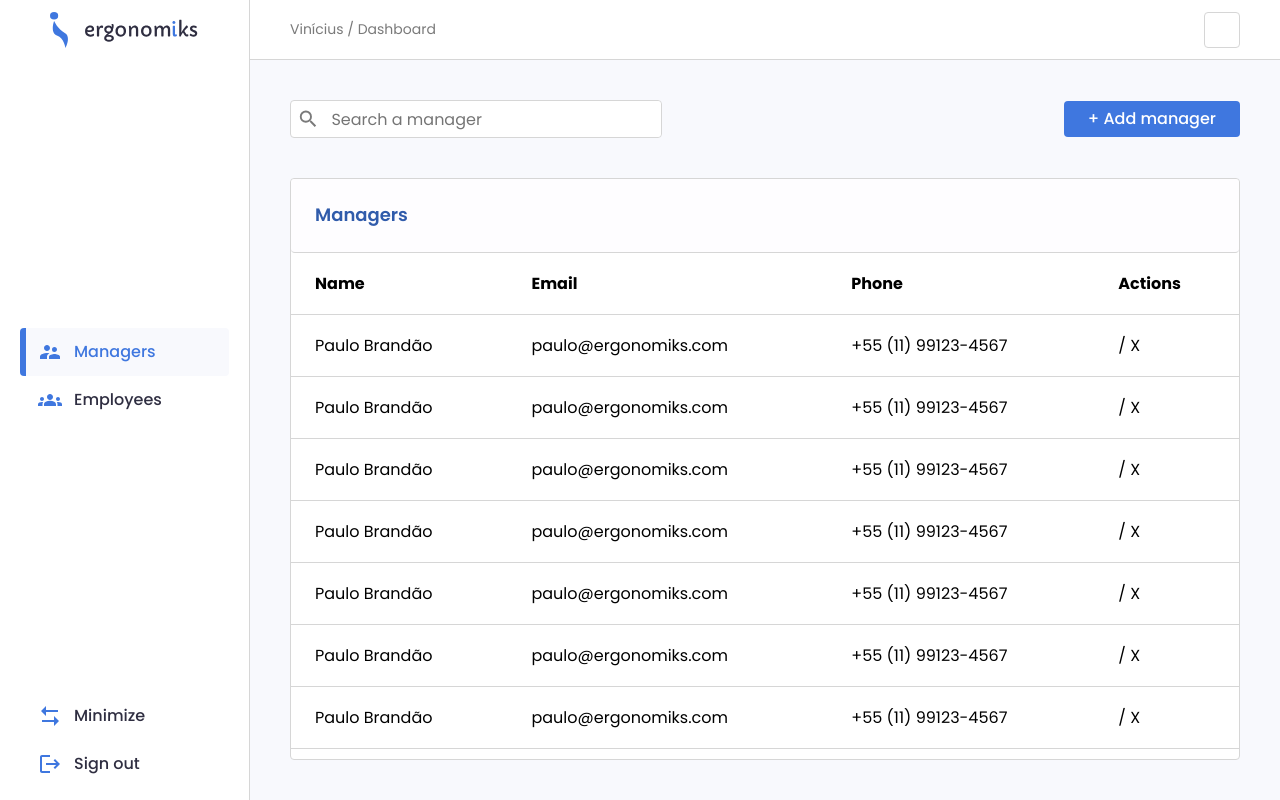
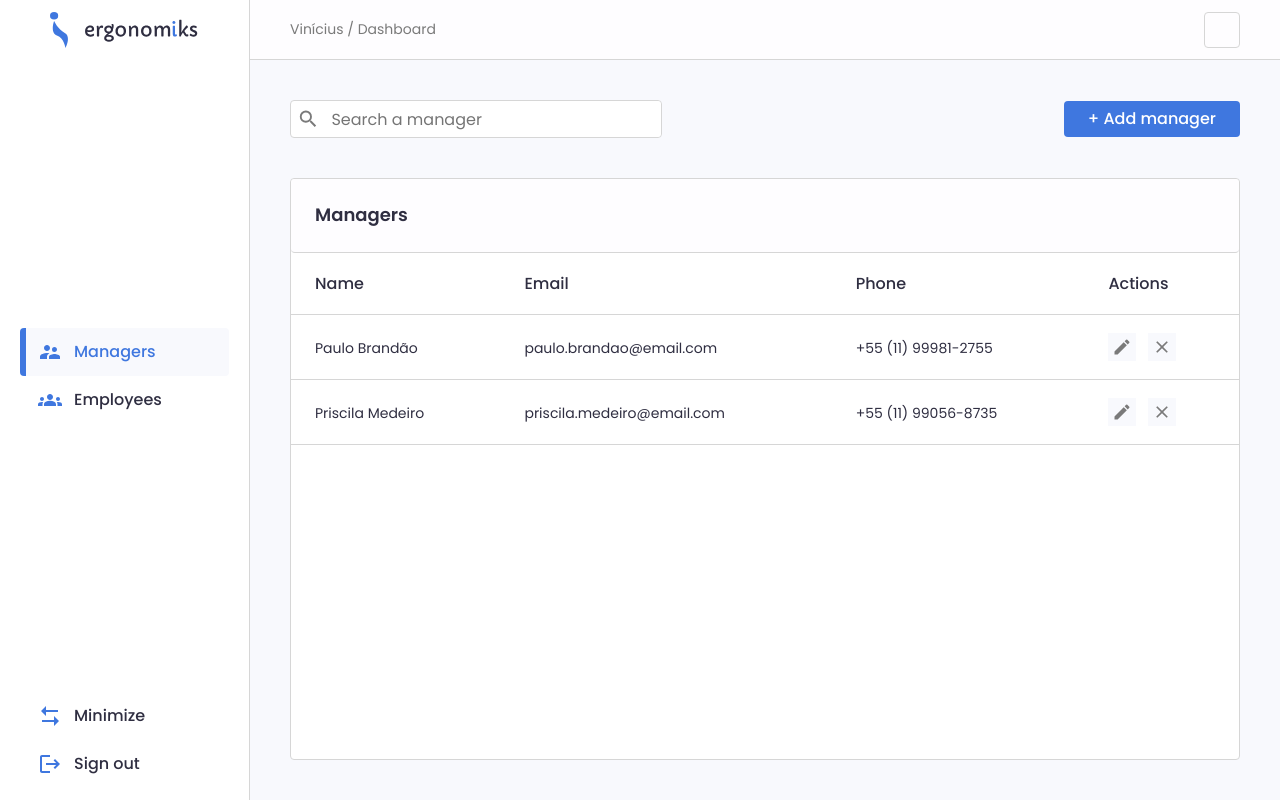
Before and after one commit to vinixiii/ergonomiks-next, a Next.js app: page /app/company/managers in a window 1280 px wide. Built offline with nearby package versions, Linux system fonts and the light colour scheme.

Commit message:
refactor: change table props and add action icons

```diff
--- /dev/null
+++ b/mock/managers/index.js
@@ -0,0 +1,12 @@
+export const managers = [
+  {
+    name: 'Paulo Brandão',
+    email: 'paulo.brandao@email.com',
+    phone: '+55 (11) 99981-2755',
+  },
+  {
+    name: 'Priscila Medeiro',
+    email: 'priscila.medeiro@email.com',
+    phone: '+55 (11) 99056-8735',
+  },
+];
--- a/src/components/common/Header/styles/HeaderWrapper.js
+++ b/src/components/common/Header/styles/HeaderWrapper.js
@@ -6,7 +6,7 @@ export const HeaderWrapper = styled.div`
   align-items: center;
   justify-content: space-between;
   color: ${({ theme }) => theme.colors.secondaryText};
-  background-color: ${({ theme }) => theme.colors.primaryBackground};
+  background-color: ${({ theme }) => theme.colors.secondaryBackground};
   border-bottom: 1px solid ${({ theme }) => theme.colors.border};
   padding: 0 40px;
 `;
--- a/src/components/common/Table/index.jsx
+++ b/src/components/common/Table/index.jsx
@@ -1,15 +1,71 @@
 import React from 'react';
+import { MdEdit, MdClose } from 'react-icons/md';
 
 import { TableWrapper } from './styles/TableWrapper';
 import { Text } from '../../foundation/Text';
 
-export function Table({ children, title }) {
+export function Table({ title, columns, rows }) {
+  const rowData = rows.map((item, index) => {
+    const items = [];
+    let i = 0;
+
+    for (const key in item) {
+      items.push({
+        key: columns[i],
+        value: item[key],
+      });
+
+      i++;
+    }
+
+    return (
+      <tr key={index}>
+        {items.map((row, rowIndex) => (
+          <td key={rowIndex}>
+            <Text variant="paragraph3" color="primaryText">
+              {row.value}
+            </Text>
+          </td>
+        ))}
+        <td>
+          <div id="icons">
+            <MdEdit className="icon edit-icon" />
+            <MdClose className="icon delete-icon" />
+          </div>
+        </td>
+      </tr>
+    );
+  });
+
   return (
     <TableWrapper>
       <TableWrapper.Header>
-        <Text variant="subtitle">{title}</Text>
+        <Text variant="subtitle" color="primaryText">
+          {title}
+        </Text>
       </TableWrapper.Header>
-      <TableWrapper.Body>{children}</TableWrapper.Body>
+      <TableWrapper.Body>
+        <table>
+          <thead>
+            <tr>
+              {columns.map((column, index) => (
+                <th key={index}>
+                  <Text variant="paragraph1" color="primaryText">
+                    {column}
+                  </Text>
+                </th>
+              ))}
+
+              <th>
+                <Text variant="paragraph1" color="primaryText">
+                  Actions
+                </Text>
+              </th>
+            </tr>
+          </thead>
+          <tbody>{rowData}</tbody>
+        </table>
+      </TableWrapper.Body>
     </TableWrapper>
   );
 }
--- a/src/components/common/Table/styles/TableWrapper.js
+++ b/src/components/common/Table/styles/TableWrapper.js
@@ -11,7 +11,6 @@ export const TableWrapper = styled.div`
 
 TableWrapper.Header = styled.div`
   padding: 24px;
-  color: ${({ theme }) => theme.colors.tertiary};
   background-color: ${({ theme }) => theme.colors.secondaryBackground};
   border-radius: ${({ theme }) => theme.borderRadius};
   border-bottom: 1px solid ${({ theme }) => theme.colors.border};
@@ -32,5 +31,33 @@ TableWrapper.Body = styled.div`
       padding: 18px 24px;
       border-bottom: 1px solid ${({ theme }) => theme.colors.border};
     }
+
+    #icons {
+      display: flex;
+      flex-wrap: wrap;
+      align-items: center;
+      gap: 12px;
+    }
+
+    .icon {
+      font-size: 28px;
+      padding: 4px;
+      background-color: ${({ theme }) => theme.colors.tertiaryBackground};
+      color: ${({ theme }) => theme.colors.secondaryText};
+      cursor: pointer;
+      transition: all ${({ theme }) => theme.transition};
+    }
+
+    .edit-icon {
+      &:hover {
+        color: ${({ theme }) => theme.colors.primary};
+      }
+    }
+
+    .delete-icon {
+      &:hover {
+        color: ${({ theme }) => theme.colors.red};
+      }
+    }
   }
 `;
--- a/src/components/screens/app/company/ManagersScreen/index.jsx
+++ b/src/components/screens/app/company/ManagersScreen/index.jsx
@@ -1,5 +1,4 @@
-import React, { useContext } from 'react';
-import { ThemeContext } from 'styled-components';
+import React from 'react';
 import { MdSearch } from 'react-icons/md';
 
 import { Box } from '../../../../foundation/Box';
@@ -7,9 +6,9 @@ import { TextField } from '../../../../foundation/TextField';
 import { Button } from '../../../../common/Button';
 import { Table } from '../../../../common/Table';
 
+import { managers } from '../../../../../../mock/managers';
+
 export function ManagersScreen() {
-  const { colors } = useContext(ThemeContext);
-
   return (
     <>
       <Box
@@ -26,218 +25,11 @@ export function ManagersScreen() {
         <Button>+ Add manager</Button>
       </Box>
 
-      <Table title="Managers">
-        <table style={{ position: 'absolute' }}>
-          <thead>
-            <tr>
-              <th>Name</th>
-              <th>Email</th>
-              <th>Phone</th>
-              <th>Actions</th>
-            </tr>
-          </thead>
-          <tbody>
-            <tr>
-              <td>Paulo Brandão</td>
-              <td>paulo@ergonomiks.com</td>
-              <td>+55 (11) 99123-4567</td>
-              <td>/ X</td>
-            </tr>
-            <tr>
-              <td>Paulo Brandão</td>
-              <td>paulo@ergonomiks.com</td>
-              <td>+55 (11) 99123-4567</td>
-              <td>/ X</td>
-            </tr>
-            <tr>
-              <td>Paulo Brandão</td>
-              <td>paulo@ergonomiks.com</td>
-              <td>+55 (11) 99123-4567</td>
-              <td>/ X</td>
-            </tr>
-            <tr>
-              <td>Paulo Brandão</td>
-              <td>paulo@ergonomiks.com</td>
-              <td>+55 (11) 99123-4567</td>
-              <td>/ X</td>
-            </tr>
-            <tr>
-              <td>Paulo Brandão</td>
-              <td>paulo@ergonomiks.com</td>
-              <td>+55 (11) 99123-4567</td>
-              <td>/ X</td>
-            </tr>
-            <tr>
-              <td>Paulo Brandão</td>
-              <td>paulo@ergonomiks.com</td>
-              <td>+55 (11) 99123-4567</td>
-              <td>/ X</td>
-            </tr>
-            <tr>
-              <td>Paulo Brandão</td>
-              <td>paulo@ergonomiks.com</td>
-              <td>+55 (11) 99123-4567</td>
-              <td>/ X</td>
-            </tr>
-            <tr>
-              <td>Paulo Brandão</td>
-              <td>paulo@ergonomiks.com</td>
-              <td>+55 (11) 99123-4567</td>
-              <td>/ X</td>
-            </tr>
-            <tr>
-              <td>Paulo Brandão</td>
-              <td>paulo@ergonomiks.com</td>
-              <td>+55 (11) 99123-4567</td>
-              <td>/ X</td>
-            </tr>
-            <tr>
-              <td>Paulo Brandão</td>
-              <td>paulo@ergonomiks.com</td>
-              <td>+55 (11) 99123-4567</td>
-              <td>/ X</td>
-            </tr>
-            <tr>
-              <td>Paulo Brandão</td>
-              <td>paulo@ergonomiks.com</td>
-              <td>+55 (11) 99123-4567</td>
-              <td>/ X</td>
-            </tr>
-            <tr>
-              <td>Paulo Brandão</td>
-              <td>paulo@ergonomiks.com</td>
-              <td>+55 (11) 99123-4567</td>
-              <td>/ X</td>
-            </tr>
-            <tr>
-              <td>Paulo Brandão</td>
-              <td>paulo@ergonomiks.com</td>
-              <td>+55 (11) 99123-4567</td>
-              <td>/ X</td>
-            </tr>
-            <tr>
-              <td>Paulo Brandão</td>
-              <td>paulo@ergonomiks.com</td>
-              <td>+55 (11) 99123-4567</td>
-              <td>/ X</td>
-            </tr>
-            <tr>
-              <td>Paulo Brandão</td>
-              <td>paulo@ergonomiks.com</td>
-              <td>+55 (11) 99123-4567</td>
-              <td>/ X</td>
-            </tr>
-            <tr>
-              <td>Paulo Brandão</td>
-              <td>paulo@ergonomiks.com</td>
-              <td>+55 (11) 99123-4567</td>
-              <td>/ X</td>
-            </tr>
-            <tr>
-              <td>Paulo Brandão</td>
-              <td>paulo@ergonomiks.com</td>
-              <td>+55 (11) 99123-4567</td>
-              <td>/ X</td>
-            </tr>
-            <tr>
-              <td>Paulo Brandão</td>
-              <td>paulo@ergonomiks.com</td>
-              <td>+55 (11) 99123-4567</td>
-              <td>/ X</td>
-            </tr>
-            <tr>
-              <td>Paulo Brandão</td>
-              <td>paulo@ergonomiks.com</td>
-              <td>+55 (11) 99123-4567</td>
-              <td>/ X</td>
-            </tr>
-            <tr>
-              <td>Paulo Brandão</td>
-              <td>paulo@ergonomiks.com</td>
-              <td>+55 (11) 99123-4567</td>
-              <td>/ X</td>
-            </tr>
-            <tr>
-              <td>Paulo Brandão</td>
-              <td>paulo@ergonomiks.com</td>
-              <td>+55 (11) 99123-4567</td>
-              <td>/ X</td>
-            </tr>
-            <tr>
-              <td>Paulo Brandão</td>
-              <td>paulo@ergonomiks.com</td>
-              <td>+55 (11) 99123-4567</td>
-              <td>/ X</td>
-            </tr>
-            <tr>
-              <td>Paulo Brandão</td>
-              <td>paulo@ergonomiks.com</td>
-              <td>+55 (11) 99123-4567</td>
-              <td>/ X</td>
-            </tr>
-            <tr>
-              <td>Paulo Brandão</td>
-              <td>paulo@ergonomiks.com</td>
-              <td>+55 (11) 99123-4567</td>
-              <td>/ X</td>
-            </tr>
-            <tr>
-              <td>Paulo Brandão</td>
-              <td>paulo@ergonomiks.com</td>
-              <td>+55 (11) 99123-4567</td>
-              <td>/ X</td>
-            </tr>
-            <tr>
-              <td>Paulo Brandão</td>
-              <td>paulo@ergonomiks.com</td>
-              <td>+55 (11) 99123-4567</td>
-              <td>/ X</td>
-            </tr>
-            <tr>
-              <td>Paulo Brandão</td>
-              <td>paulo@ergonomiks.com</td>
-              <td>+55 (11) 99123-4567</td>
-              <td>/ X</td>
-            </tr>
-            <tr>
-              <td>Paulo Brandão</td>
-              <td>paulo@ergonomiks.com</td>
-              <td>+55 (11) 99123-4567</td>
-              <td>/ X</td>
-            </tr>
-            <tr>
-              <td>Paulo Brandão</td>
-              <td>paulo@ergonomiks.com</td>
-              <td>+55 (11) 99123-4567</td>
-              <td>/ X</td>
-            </tr>
-            <tr>
-              <td>Paulo Brandão</td>
-              <td>paulo@ergonomiks.com</td>
-              <td>+55 (11) 99123-4567</td>
-              <td>/ X</td>
-            </tr>
-            <tr>
-              <td>Paulo Brandão</td>
-              <td>paulo@ergonomiks.com</td>
-              <td>+55 (11) 99123-4567</td>
-              <td>/ X</td>
-            </tr>
-            <tr>
-              <td>Paulo Brandão</td>
-              <td>paulo@ergonomiks.com</td>
-              <td>+55 (11) 99123-4567</td>
-              <td>/ X</td>
-            </tr>
-            <tr>
-              <td>Paulo Brandão</td>
-              <td>paulo@ergonomiks.com</td>
-              <td>+55 (11) 99123-4567</td>
-              <td>/ X</td>
-            </tr>
-          </tbody>
-        </table>
-      </Table>
+      <Table
+        title="Managers"
+        columns={['Name', 'Email', 'Phone']}
+        rows={managers}
+      />
     </>
   );
 }
--- a/src/theme/index.js
+++ b/src/theme/index.js
@@ -13,6 +13,7 @@ export const lightMode = {
     border: '#D6D6D6',
     primaryText: '#2F2E41',
     secondaryText: '#7A7A7A',
+    red: '#F82740',
   },
   typographyVariants,
   breakpoints,
@@ -27,12 +28,14 @@ export const darkMode = {
   colors: {
     primary: '#3F77DF',
     secondary: '#84A5E3',
+    tertiary: '#305BAB',
     primaryBackground: '#2A2B33',
     secondaryBackground: '#2D2E36',
     tertiaryBackground: '#373842',
     border: '#212228',
     primaryText: '#FFFFFF',
     secondaryText: '#c4c4c4',
+    red: '#F82740',
   },
   typographyVariants,
   breakpoints,
```
